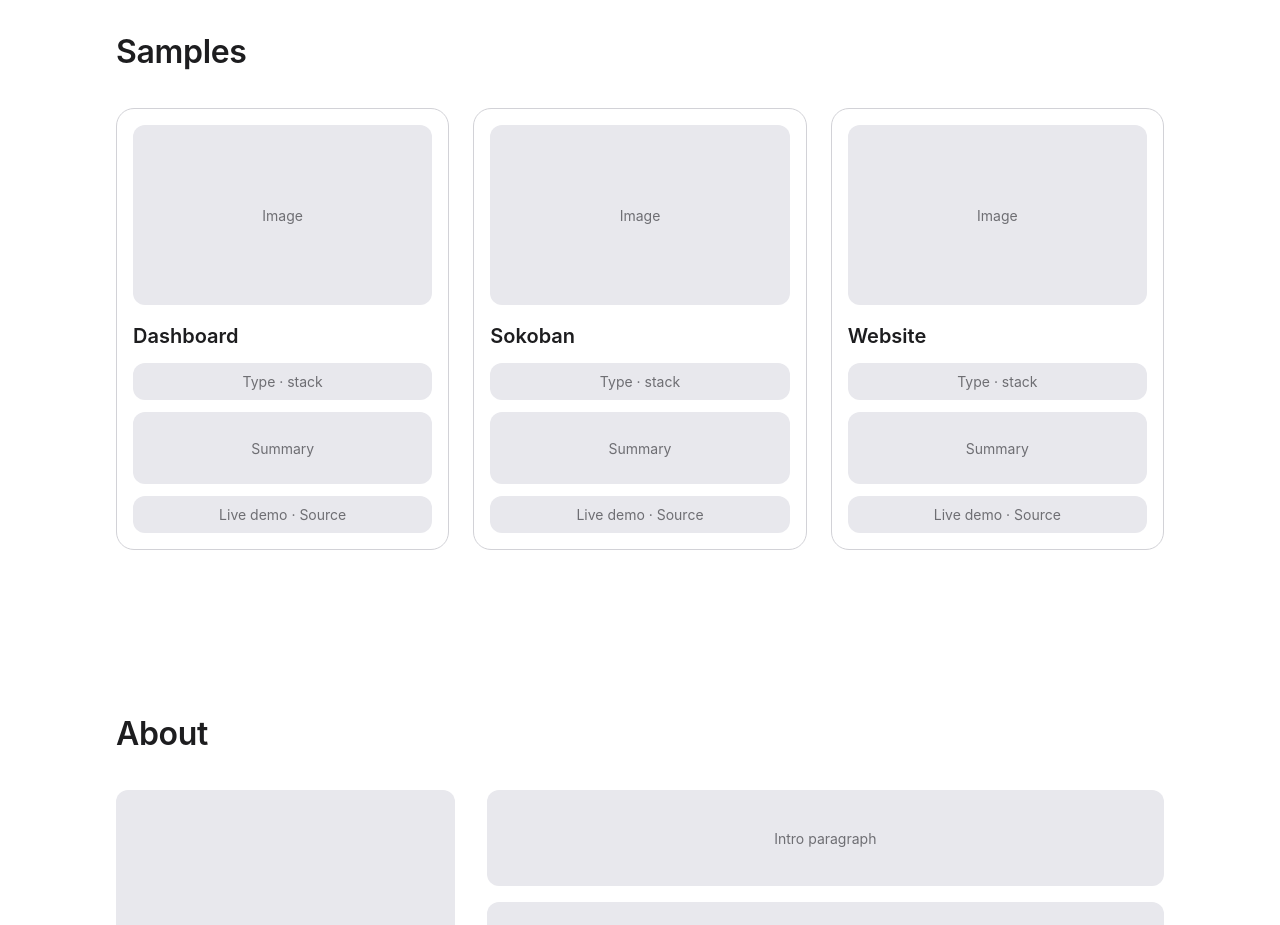
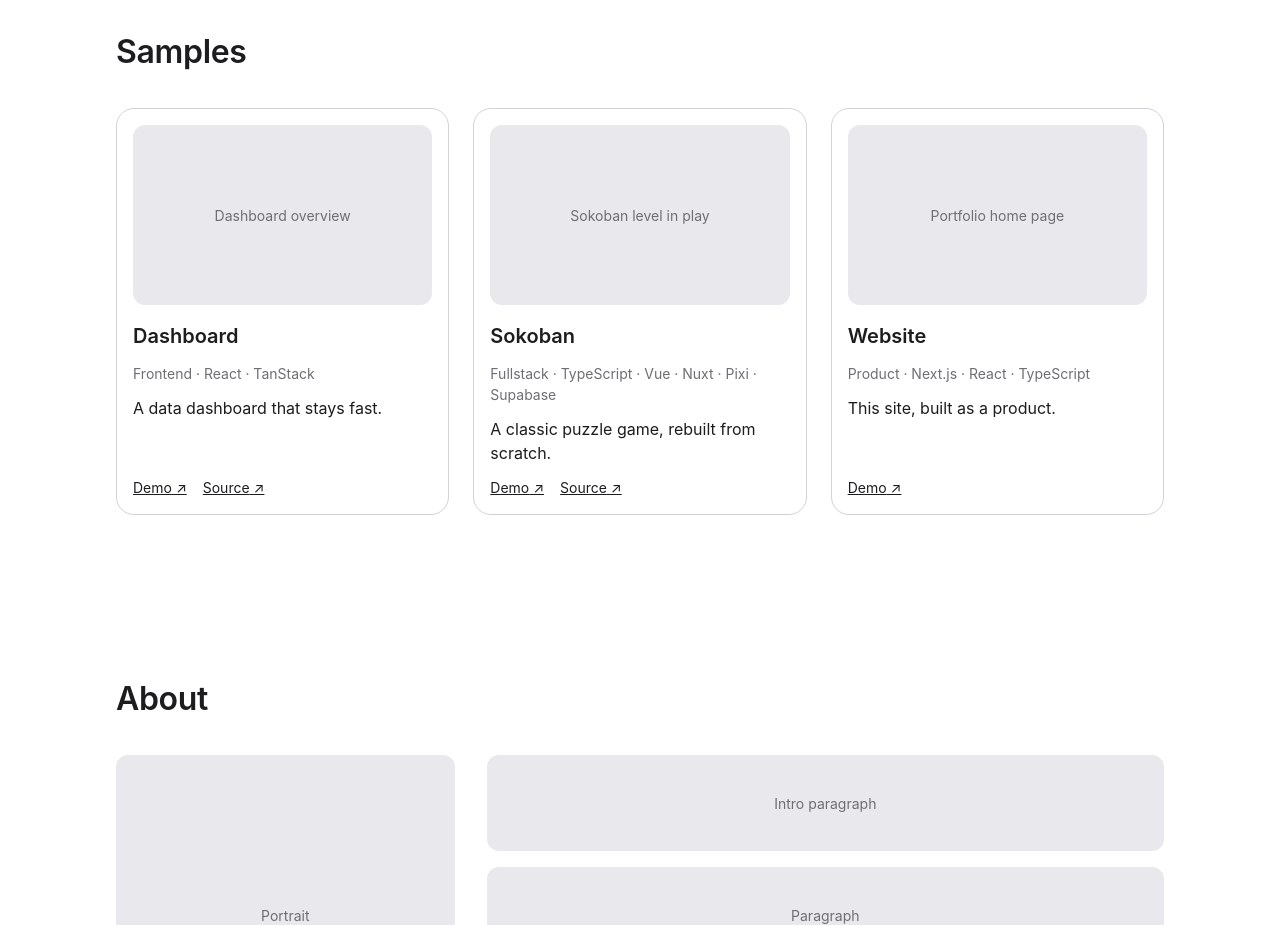
Before and after one commit to vindotski/website, a Next.js app: page / in a window 1280 px wide. Shown: the part 1240-2165 px from the top of the page. Built offline with nearby package versions, Linux system fonts and the light colour scheme.

Commit message:
feat(samples): integrate api into home cards

```diff
--- a/app/_components/ProjectCards.module.css
+++ b/app/_components/ProjectCards.module.css
@@ -40,6 +40,18 @@
   margin: 0;
 }
 
+.links {
+  display: flex;
+  gap: 16px;
+  margin: 0;
+  font-size: 14px;
+}
+
+.links a {
+  position: relative;
+  z-index: 1;
+}
+
 .link {
   text-decoration: none;
 }
--- a/app/_components/ProjectCards.tsx
+++ b/app/_components/ProjectCards.tsx
@@ -20,6 +20,21 @@ export function ProjectSummary({ children }: { children: React.ReactNode }) {
   return <p className={styles.summary}>{children}</p>;
 }
 
+type ExternalLink = { href: string; label: string };
+
+// Sit above the card's stretched link so they stay clickable on their own
+export function ProjectLinks({ links }: { links: ExternalLink[] }) {
+  return (
+    <p className={styles.links}>
+      {links.map((link) => (
+        <a key={link.href} href={link.href} target="_blank" rel="noopener noreferrer">
+          {link.label} ↗
+        </a>
+      ))}
+    </p>
+  );
+}
+
 export function ProjectCard({ name, href, image, children }: ProjectCardProps) {
   return (
     <li className={styles.card}>
--- a/app/_components/Samples.tsx
+++ b/app/_components/Samples.tsx
@@ -1,23 +1,39 @@
+import { getSamples } from "@/lib/api";
 import Placeholder from "./Placeholder";
-import { ProjectCard, ProjectGrid } from "./ProjectCards";
+import {
+  ProjectCard,
+  ProjectGrid,
+  ProjectLinks,
+  ProjectMeta,
+  ProjectSummary,
+} from "./ProjectCards";
 import Section from "./Section";
 
-const samples = ["Dashboard", "Sokoban", "Website"];
+export default async function Samples() {
+  const samples = await getSamples();
 
-export default function Samples() {
   return (
     <Section id="samples" title="Samples">
       <ProjectGrid>
         {samples.map((sample) => (
           <ProjectCard
-            key={sample}
-            name={sample}
+            key={sample.slug}
+            name={sample.name}
             href="/samples/template"
-            image={<Placeholder label="Image" height={180} />}
+            image={<Placeholder label={sample.image.alt} height={180} />}
           >
-            <Placeholder label="Type · stack" height={24} />
-            <Placeholder label="Summary" height={72} />
-            <Placeholder label="Live demo · Source" height={24} />
+            <ProjectMeta>
+              {[sample.type, ...sample.stack].join(" · ")}
+            </ProjectMeta>
+            <ProjectSummary>{sample.summary}</ProjectSummary>
+            <ProjectLinks
+              links={[
+                { href: sample.demoUrl, label: "Demo" },
+                ...(sample.sourceUrl
+                  ? [{ href: sample.sourceUrl, label: "Source" }]
+                  : []),
+              ]}
+            />
           </ProjectCard>
         ))}
       </ProjectGrid>
```
